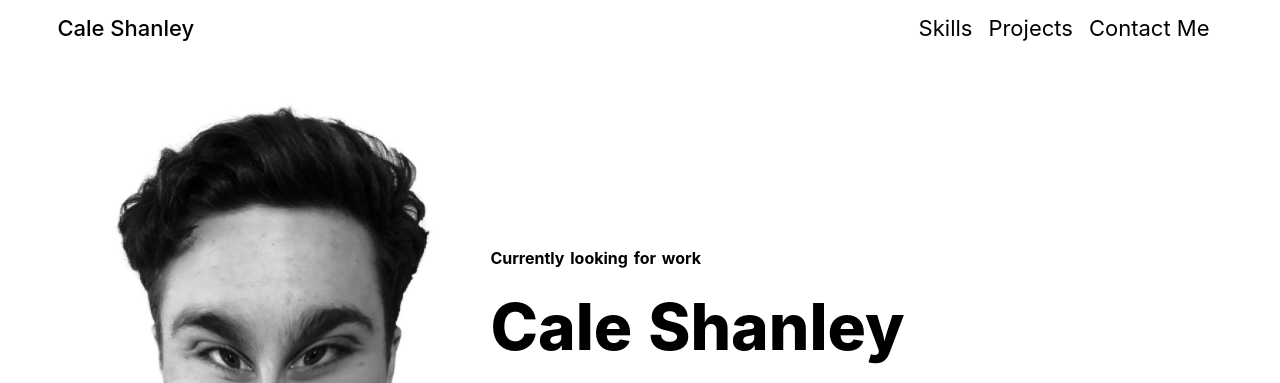
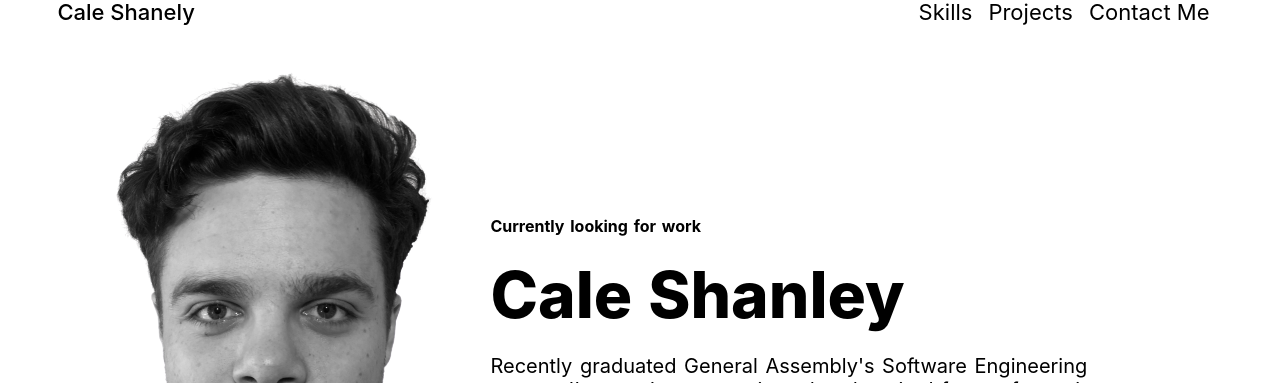
Before and after one commit to CaleShanley/cale.software, a Gatsby site: page / in a window 1280 px wide. Shown: the top 383 px of the page. Built offline with nearby package versions, Linux system fonts and the light colour scheme; Gatsby itself is replaced by a stand-in of ours.

Commit message:
link fixes

```diff
--- a/src/components/header.js
+++ b/src/components/header.js
@@ -5,7 +5,7 @@
 import { ReactComponent as MenuIcon } from '../images/svg/menubar.svg';
 import { media } from '../utils';
 
-const Header = ({ siteTitle, className }) => {
+const Header = ({ page }) => {
   const [isOpen, setIsOpen] = useState(false);
 
   const toggleMenu = () => {
@@ -15,6 +15,11 @@
 
   const navigate = (event, id) => {
     event.preventDefault();
+
+    if (page) {
+      window.location.href = `/#${id}`;
+      return;
+    }
 
     const el = document.getElementById(id);
     const top = window.pageYOffset + el.getBoundingClientRect().top;
@@ -27,11 +32,11 @@
   };
 
   return (
-    <header className={className}>
+    <header>
       <Container>
         <NavMenu>
           <Title>
-            <Link to="/">{siteTitle}</Link>
+            <Link to="/">Cale Shanely</Link>
           </Title>
           <MenuBtn onClick={() => toggleMenu()} />
           <NavLinks isOpen={isOpen}>
@@ -50,7 +55,6 @@
   background: var(--white);
   padding: 1rem 0;
   align-content: center;
-
 `;
 
 const Title = styled.h1`
@@ -89,7 +93,7 @@
   cursor: pointer;
 
   &:hover {
-    text-decoration: underline
+    text-decoration: underline;
   }
 
   ${media.desktop`
--- a/src/components/headshot.js
+++ b/src/components/headshot.js
@@ -18,7 +18,7 @@
     query={graphql`
       query {
         placeholderImage: file(
-          relativePath: { eq: "lol.jpg" }
+          relativePath: { eq: "cale_headshot_b_w-removebg-preview (1) (8).png" }
         ) {
           childImageSharp {
             fluid(maxWidth: 443) {
--- a/src/pages/projects/fished.js
+++ b/src/pages/projects/fished.js
@@ -1,6 +1,6 @@
 import React from 'react';
 import styled from 'styled-components';
-import Layout from '../../components/layout';
+import Layout from '../../components/page-layout';
 import Fished from '../../components/fished';
 import { media } from '../../utils';
 import { Container } from '../../components/layoutComponents';
```
Also changed, not shown: src/components/page-layout.js (added, +19 -0 lines).
